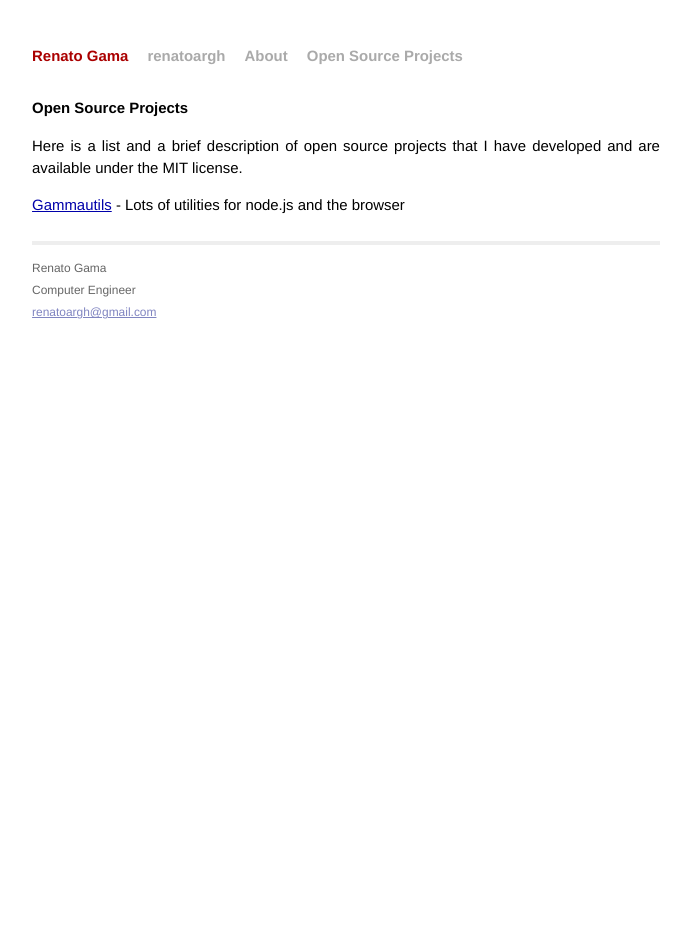
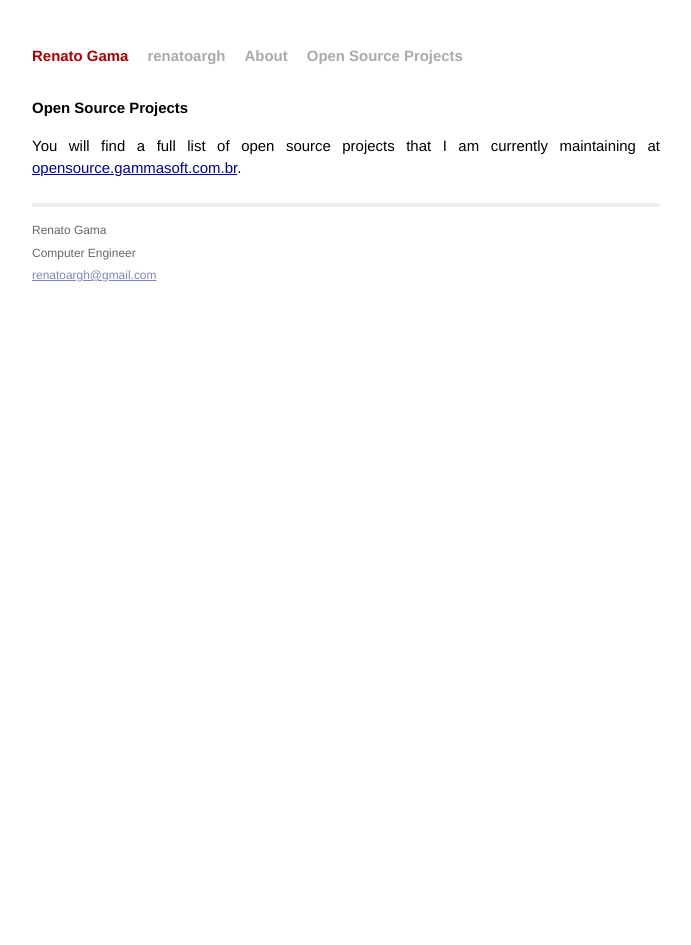
Before and after one commit to renatoargh/renatoargh.github.io, a Jekyll site: the page built from open-source-projects/index.md, in a window 1280 px wide. Shown: the whole page, without its empty margins (294-985 px from the left). Built offline with Jekyll 4.4.1, drawn with Linux system fonts in a browser that asks for light colours; Markdown is read by kramdown in place of the engine named in the settings.

Commit message:
Update index.md

```diff
--- a/open-source-projects/index.md
+++ b/open-source-projects/index.md
@@ -3,6 +3,4 @@ layout: page
 title: Open Source Projects
 ---
 
-Here is a list and a brief description of open source projects that I have developed and are available under the MIT license.
-
-[Gammautils](http://utils.gammasoft.com.br/) - Lots of utilities for node.js and the browser
+You will find a full list of open source projects that I am currently maintaining at [opensource.gammasoft.com.br](http://opensource.gammasoft.com.br).
```
